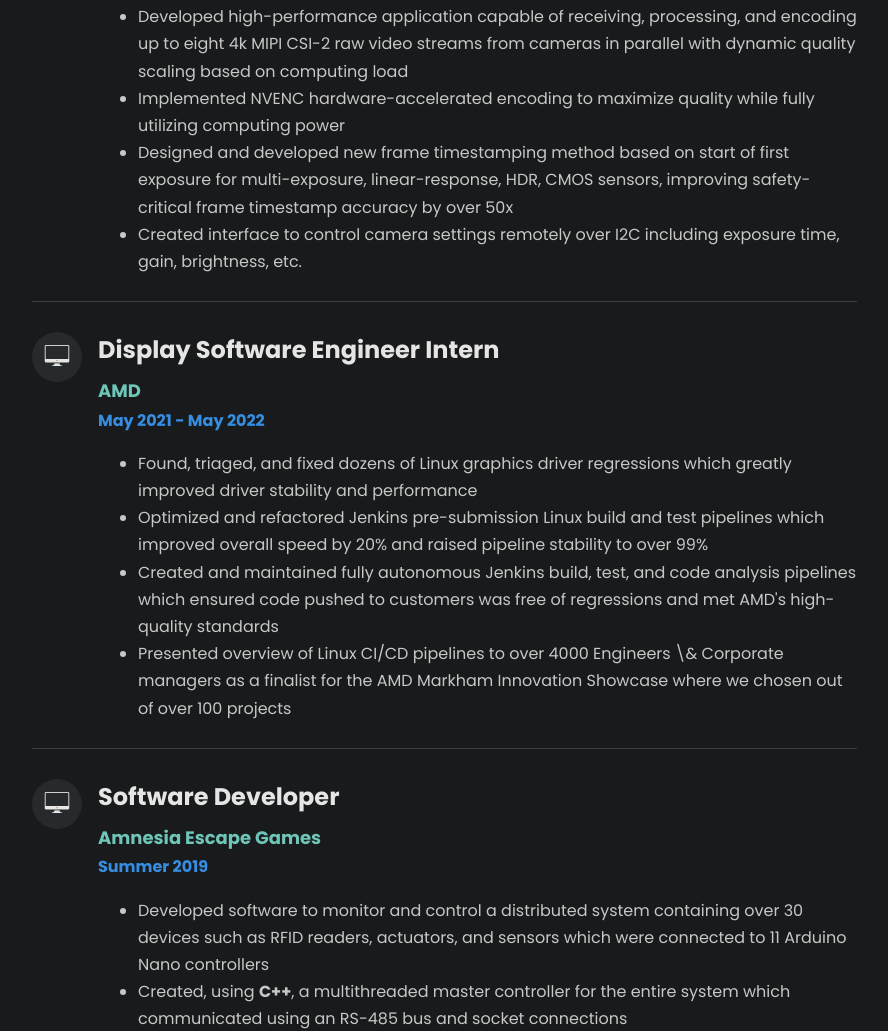
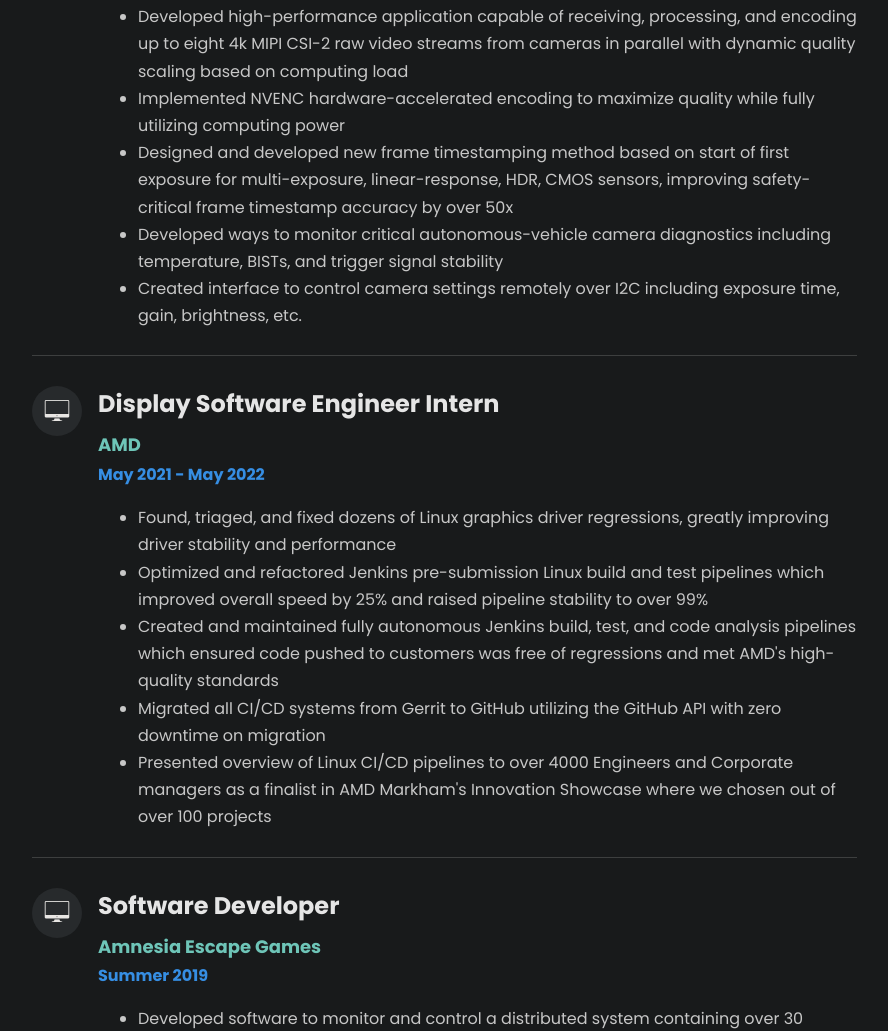
Before and after one commit to HaydenGoodfellow/HaydenGoodfellow.github.io, a website: page index.html in a window 1280 px wide. Shown: the part 2448-3479 px from the top of the page, without its empty margins (338-1226 px from the left). Drawn offline with Linux system fonts and the light colour scheme; animation ran at ten frames a second; files whose address does not match are found by name.

Commit message:
Updated AMD work section with better descrption of what I did

```diff
--- a/index.html
+++ b/index.html
@@ -204,6 +204,7 @@
 									<li>Implemented NVENC hardware-accelerated encoding to maximize quality while fully utilizing computing power</li>
 									<li>Designed and developed new frame timestamping method based on start of first exposure for multi-exposure,
 										linear-response, HDR, CMOS sensors, improving safety-critical frame timestamp accuracy by over 50x</li>
+									<li>Developed ways to monitor critical autonomous-vehicle camera diagnostics including temperature, BISTs, and trigger signal stability</li>
 									<li>Created interface to control camera settings remotely over I2C including exposure time, gain, brightness, etc.</li>
 								</ul>
 							</div>
@@ -217,14 +218,15 @@
 								<span class="position">AMD</span>
 								<p class="date">May 2021 - May 2022</p>
 								<ul>
-									<li>Found, triaged, and fixed dozens of Linux graphics driver regressions which greatly improved driver
-										stability and performance</li>
+									<li>Found, triaged, and fixed dozens of Linux graphics driver regressions, greatly improving driver stability
+										and performance</li>
 									<li>Optimized and refactored Jenkins pre-submission Linux build and test pipelines which improved overall
-										speed by 20% and raised pipeline stability to over 99%</li>
+										speed by 25% and raised pipeline stability to over 99%</li>
 									<li>Created and maintained fully autonomous Jenkins build, test, and code analysis pipelines which ensured
 										code pushed to customers was free of regressions and met AMD's high-quality standards</li>
-									<li>Presented overview of Linux CI/CD pipelines to over 4000 Engineers \& Corporate managers as a finalist
-										for the AMD Markham Innovation Showcase where we chosen out of over 100 projects</li>
+									<li>Migrated all CI/CD systems from Gerrit to GitHub utilizing the GitHub API with zero downtime on migration</li>
+									<li>Presented overview of Linux CI/CD pipelines to over 4000 Engineers and Corporate managers as a finalist
+										in AMD Markham's Innovation Showcase where we chosen out of over 100 projects</li>
 								</ul>
 							</div>
 						</div>
```
